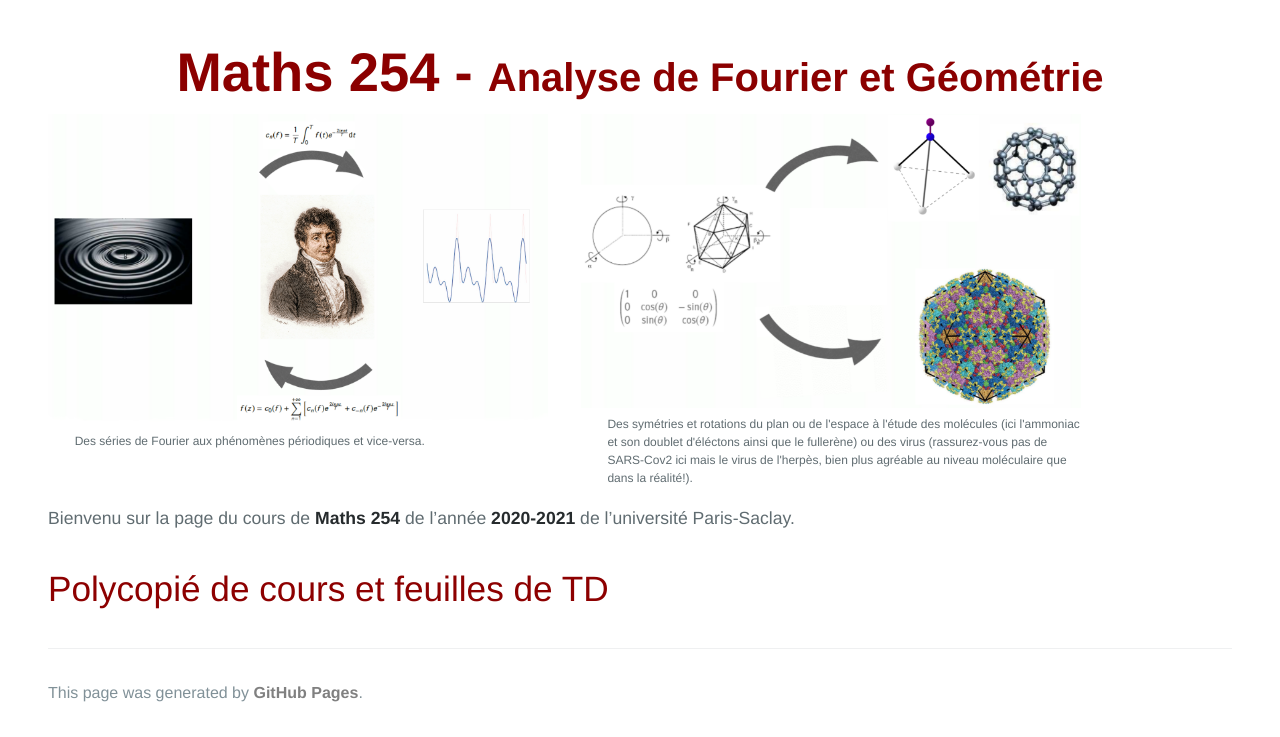
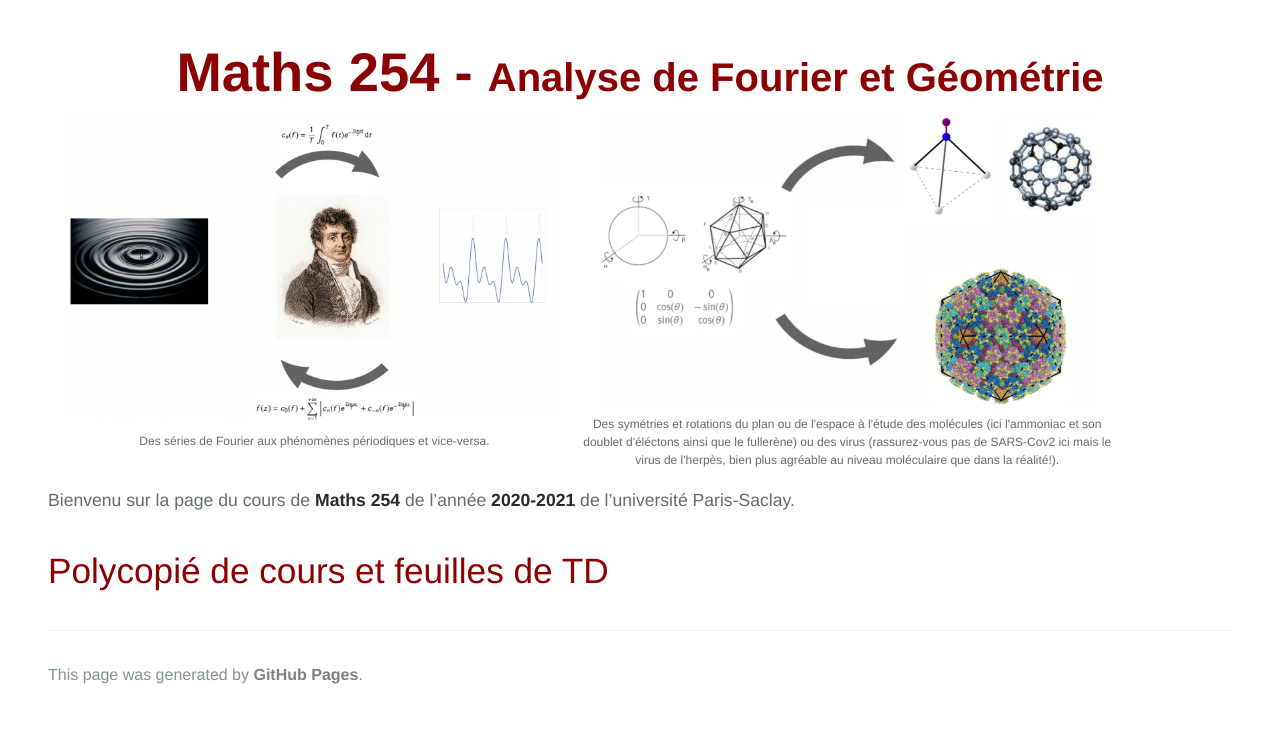
Before and after one commit to KevinDestagnol/algebre.github.io, a Jekyll site: the page built from index.md, in a window 1280 px wide. Shown: the part 260-997 px from the top of the page. Built offline with Jekyll 4.4.1, drawn with Linux system fonts in a browser that asks for light colours; some web fonts are replaced; our own code applies the rules of GitHub Pages for plain Markdown files.

Commit message:
Update jekyll-theme-cayman.scss

```diff
--- a/_sass/jekyll-theme-cayman.scss
+++ b/_sass/jekyll-theme-cayman.scss
@@ -61,7 +61,8 @@ body {
 figure {
   margin: 0;
   float:left;
- width:45%;
+  text-align: center;
+  width:45%;
 }
 
 .container img {
@@ -72,7 +73,7 @@ figcaption {
   border-bottom: none;
   font-size: 12px;
   font-weight:light;
-  padding : 0 5% 0 5%;
+  text-align: center;
   display : block;
 }
 
```
